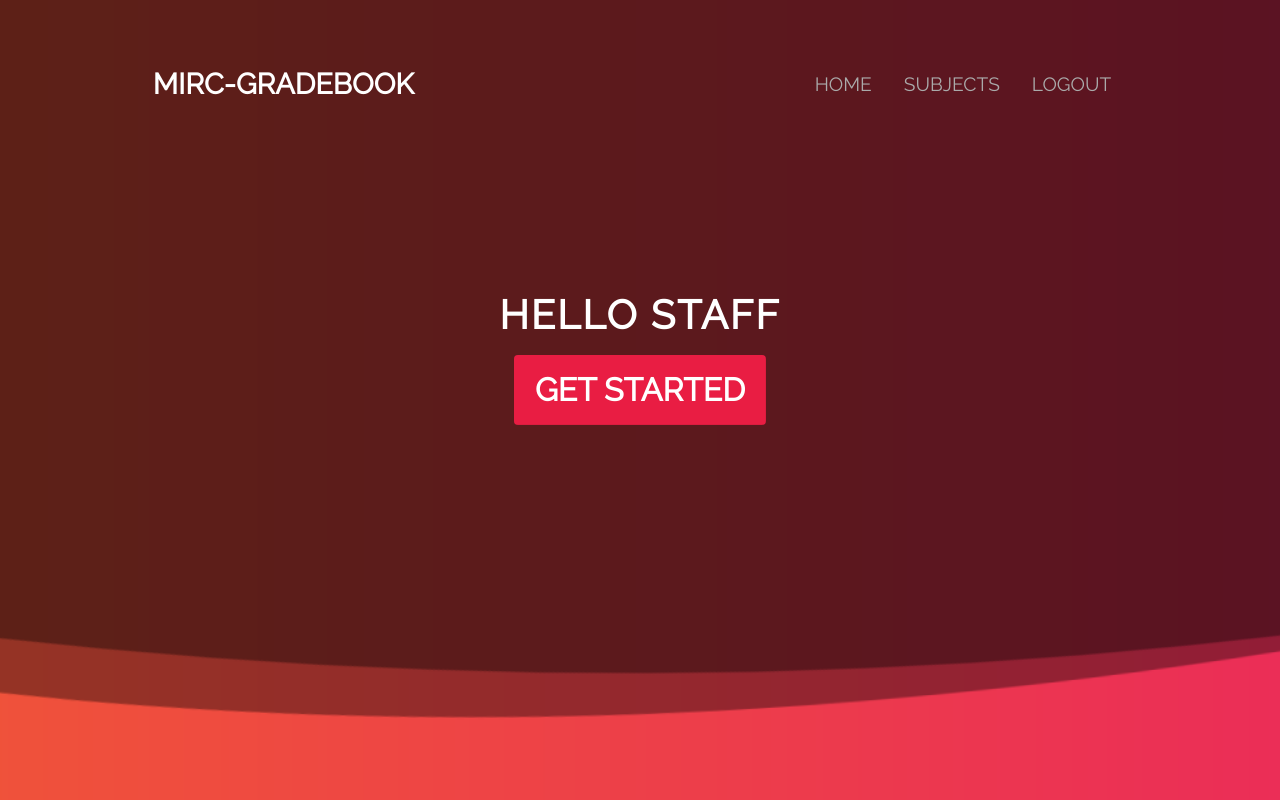
After one commit to satish-reddy-tamu/MIRC-Gradebook, a Django app: template gradebook_app/templates/staff/home.html in a window 1280 px wide. The commit adds this page. Run offline with Django 4.2, Linux system fonts and the light colour scheme; the template is opened without the code that fills it, so the values that code supplies are empty; some libraries are stand-ins or nearby versions.

Commit message:
changed folder structures and segregated profile types

```diff
--- a/gradebook_app/static/css/student_home.css
+++ b/gradebook_app/static/css/admin/home.css
@@ -8,7 +8,7 @@ body{
 .banner{
 	height: 100vh;
 	width: 100%;
-	background:url('../assets/random.png');
+	background:url('../../assets/random.png');
 	background-position: top;
 	background-size:cover;
 	/*background-attachment: fixed;*/
--- /dev/null
+++ b/gradebook_app/static/css/staff/home.css
@@ -0,0 +1,60 @@
+body{
+	margin:0;
+	padding:0;
+	background:#fff;
+	font-family: 'Raleway',sans-serif;
+	color: #fff;
+}
+.banner{
+	height: 100vh;
+	width: 100%;
+	background:url('../../assets/random.png');
+	background-position: top;
+	background-size:cover;
+	/*background-attachment: fixed;*/
+	background-repeat: no-repeat;
+}
+.banner .navbar{
+	margin-top:4%;
+}
+.banner .navbar-brand{
+	color: #fff;
+	font-size:1.8em;
+	font-weight: 700;
+	margin-left: 10%;
+}
+.banner .nav{
+	margin-right:10%;
+}
+.banner .nav li a{
+	color:#aaa;
+	font-size: 1.2em;
+}
+.banner .info{
+	margin-top:15%;
+	transform: translateY(-15%);
+}
+.banner .info h1{
+	font-size: 2.5em;
+	font-weight: 700;
+	color: #fff;
+	letter-spacing: 2px;
+}
+.banner .info p{
+	font-size: 2em;
+	font-weight: 500;
+	color: #aaa;
+	letter-spacing: 2px;
+}
+.banner .info a{
+	margin-left:50%;
+	transform: translateX(-50%);
+	color: #fff;
+	background: #e91d43;
+	padding:10px 20px;
+	font-size: 2em;
+	font-weight: 600;
+}
+.banner .info a:hover{
+	background: #e91e63;
+}
--- a/gradebook_app/templates/contact.html
+++ b/gradebook_app/templates/common/contact.html
@@ -7,11 +7,11 @@
     <link rel="preconnect" href="https://fonts.gstatic.com">
     <link rel="stylesheet" href="https://cdnjs.cloudflare.com/ajax/libs/font-awesome/5.15.4/css/all.min.css">
     <link href="https://fonts.googleapis.com/css2?family=Poppins:wght@300;500;600&display=swap" rel="stylesheet">
-    <link rel="stylesheet" type="text/css" href="../static/css/home.css" />
+    <link rel="stylesheet" type="text/css" href="../../static/css/common/home.css" />
 
 </head>
 <body>
- {%include 'navbar.html'  %}
+ {%include 'common/navbar.html' %}
 <form>
 
 <h3>Contact Us</h3>
--- a/gradebook_app/templates/logout.html
+++ /dev/null
@@ -1 +0,0 @@
-<a id="logout" href="/accounts/logout" class="button">Logout</a>
--- a/gradebook_app/templates/teacher_home.html
+++ b/gradebook_app/templates/professor/home.html
@@ -8,7 +8,7 @@
 	</title>
 	<link rel="stylesheet" type="text/css" href="https://stackpath.bootstrapcdn.com/bootstrap/4.3.1/css/bootstrap.min.css" />
 	<link href="https://fonts.googleapis.com/css?family=Raleway&display=swap" rel="stylesheet" />
-	<link rel="stylesheet" type="text/css" href="../static/css/student_home.css" />
+	<link rel="stylesheet" type="text/css" href="../../static/css/professor/home.css" />
 </head>
 <body>
 	<div class="container-fluid banner">
--- /dev/null
+++ b/gradebook_app/templates/staff/home.html
@@ -0,0 +1,42 @@
+<!DOCTYPE html>
+<html>
+<head>
+	<meta charset="utf-8">
+	<meta name="viewreport" content="width=device-width, initial-scale=1.0">
+	<title>
+		html css and bootstrap 4 simple landing page
+	</title>
+	<link rel="stylesheet" type="text/css" href="https://stackpath.bootstrapcdn.com/bootstrap/4.3.1/css/bootstrap.min.css" />
+	<link href="https://fonts.googleapis.com/css?family=Raleway&display=swap" rel="stylesheet" />
+	<link rel="stylesheet" type="text/css" href="../../static/css/staff/home.css" />
+</head>
+<body>
+	<div class="container-fluid banner">
+		<div class="row">
+			<div class="col-md-12">
+				<nav class="navbar navbar-md">
+					<div class="navbar-brand">MIRC-GRADEBOOK</div>
+					<ul class="nav">
+						<li class="nav-item">
+							<a class="nav-link" href="#">HOME</a>
+						</li>
+						<li class="nav-item">
+							<a class="nav-link" href="#">SUBJECTS</a>
+						</li>
+						<li class="nav-item">
+							<a class="nav-link" href="/accounts/logout">LOGOUT</a>
+						</li>
+					</ul>
+				</nav>
+			</div>
+			<div class="col-md-8 offset-md-2 info">
+				<h1 class="text-center">HELLO STAFF</h1>
+				<p class="text-center">
+
+				</p>
+				<a href="#" class="btn btn-md text-center">GET STARTED</a>
+			</div>
+		</div>
+	</div>
+</body>
+</html>
--- a/gradebook_app/urls.py
+++ b/gradebook_app/urls.py
@@ -7,6 +7,6 @@ urlpatterns = [
     path('', RedirectView.as_view(url='home')),
     path('home', views.home),
     path('login', views.login),
-    path('contact', TemplateView.as_view(template_name="contact.html")),
+    path('contact', TemplateView.as_view(template_name="common/contact.html")),
     path('accounts/', include('allauth.urls'))
 ]
--- a/gradebook_project/urls.py
+++ b/gradebook_project/urls.py
@@ -17,6 +17,6 @@ from django.contrib import admin
 from django.urls import path, include
 
 urlpatterns = [
-    path('admin/', admin.site.urls),
+    path('superadmin/', admin.site.urls),
     path('', include('gradebook_app.urls'))
 ]
```
Also changed, not shown: gradebook_app/models.py (+21 -3 lines), gradebook_app/static/css/professor/home.css (added, +60 -0 lines), gradebook_app/static/css/student/home.css (added, +60 -0 lines), gradebook_app/templates/admin/home.html (renamed from gradebook_app/templates/student_home.html, +6 -3 lines), gradebook_app/templates/common/home.html (renamed from gradebook_app/templates/home.html, +9 -9 lines), gradebook_app/templates/student/home.html (added, +42 -0 lines), gradebook_app/views.py (+10 -13 lines), gradebook_app/static/css/common/home.css (renamed from gradebook_app/static/css/home.css), gradebook_app/templates/common/access_denied.html (renamed from gradebook_app/templates/access_denied.html), gradebook_app/templates/common/navbar.html (renamed from gradebook_app/templates/navbar.html).
